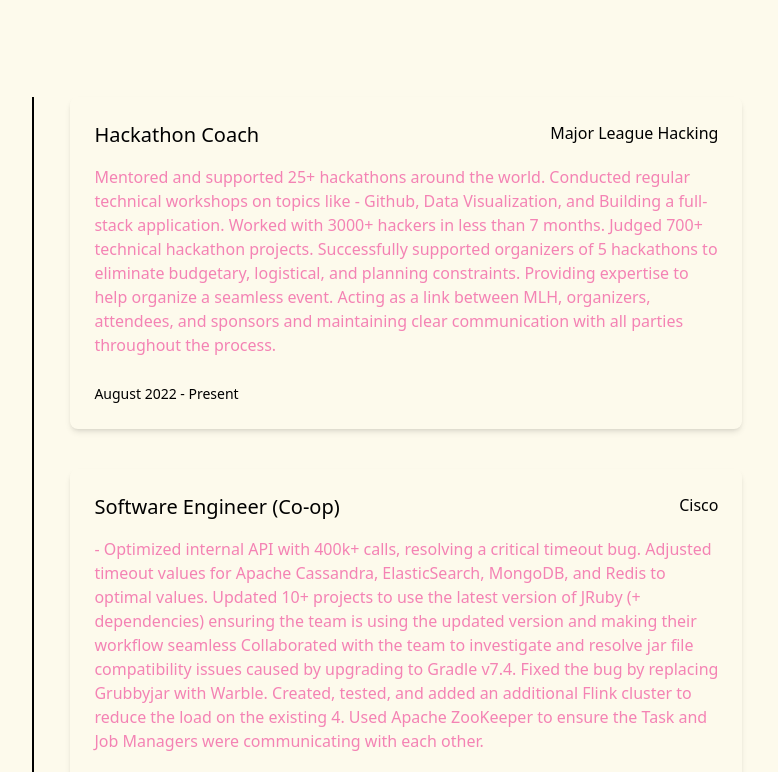
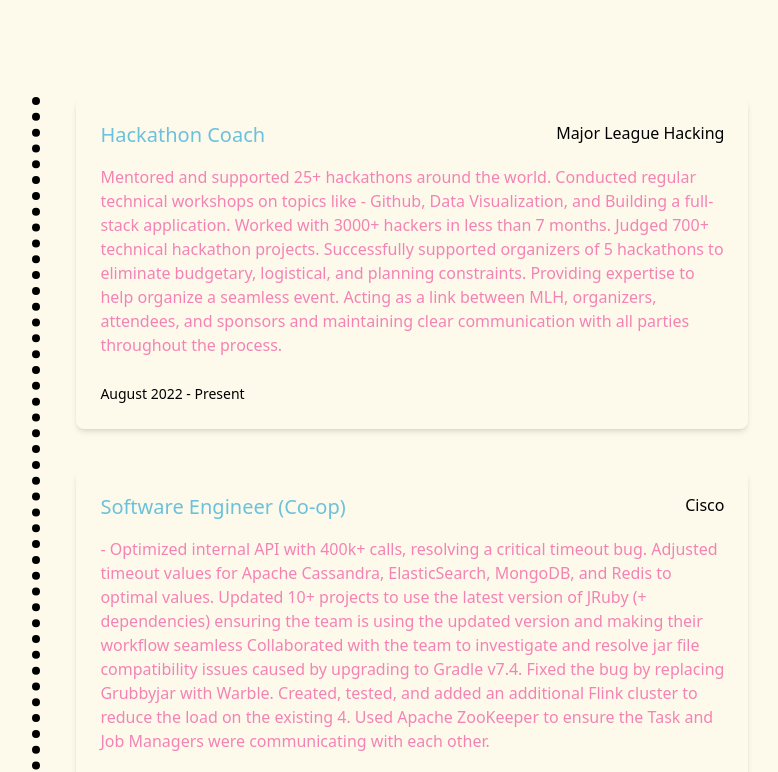
Before and after one commit to shreyasichauhan19/ShreyasiChauhan, a React (Vite) app: page / in a window 1280 px wide. Shown: the part 1611-2383 px from the top of the page, without its empty margins (70-848 px from the left). Built offline with nearby package versions, Linux system fonts and the light colour scheme; a web font is replaced by a local one.

Commit message:
chnaged color

```diff
--- a/src/Components/WorkExperienceCards.jsx
+++ b/src/Components/WorkExperienceCards.jsx
@@ -5,7 +5,7 @@
   return (
     <li className="hover:transform hover:scale-105 transition-transform duration-300 ease-in-out">
       <div className="flex-start md:flex">
-        <div className="-ml-[13px] flex h-[25px] w-[25px] items-center justify-center rounded-full bg-info-100 text-info-700">
+        <div className="-ml-[13px] flex h-[25px] w-[25px] items-center justify-center rounded-full ">
           <svg
             xmlns="http://www.w3.org/2000/svg"
             viewBox="0 0 24 24"
@@ -19,7 +19,7 @@
           <div className="mb-4 flex justify-between">
             <a
               href="#!"
-              className="text-xl text-info transition duration-150 ease-in-out hover:text-info-600 focus:text-info-600 active:text-info-700"
+              className="text-xl text-primary-700 transition duration-150 ease-in-out hover:text-info-600 focus:text-info-600 active:text-info-700"
             >
               {jobTitle}
             </a>
--- a/src/Pages/WorkExperience.jsx
+++ b/src/Pages/WorkExperience.jsx
@@ -26,7 +26,7 @@
         <div className="w-80% h-[20%] mt-[1%] mb-[5%]">
           <SectionTitle title="WORK EXPERIENCE" subtitle="What I have been up to" />
         </div>
-        <ol className="border-l-2 border-info-100">
+        <ol className="border-l-8 border-dotted ">
           {workExperienceData.map((experience, index) => (
             <WorkExperienceCards
               key={index}
```
